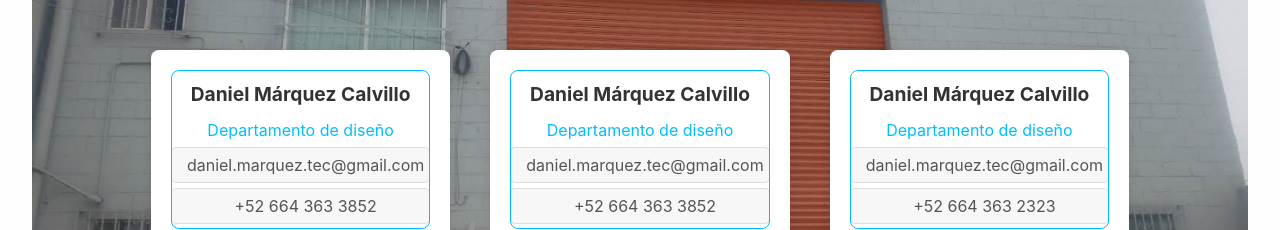
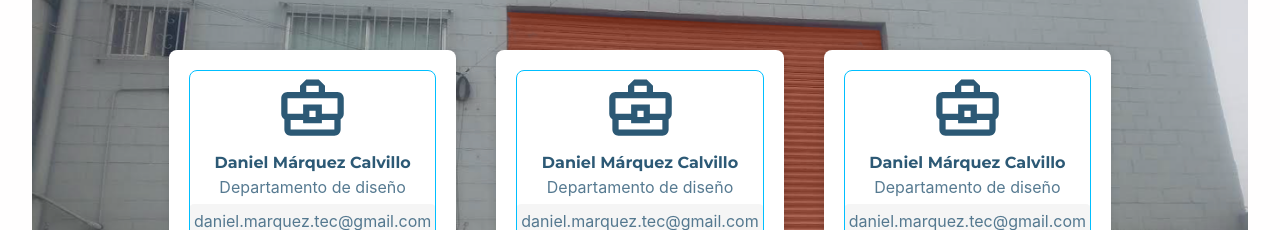
Before and after one commit to InvitationsMS/suajes-mc, a React (Vite) app: page / in a window 1280 px wide. Shown: the part 722-952 px from the top of the page. Built offline with nearby package versions, Linux system fonts and the light colour scheme.

Commit message:
feat: install mui

```diff
--- a/index.html
+++ b/index.html
@@ -7,6 +7,8 @@
     <title>Suajes MC</title>
     <!-- FONTS -->
     <link href="https://fonts.googleapis.com/css2?family=Montserrat+Alternates:wght@600&display=swap" rel="stylesheet">
+    <link href="https://fonts.googleapis.com/css2?family=Montserrat:ital,wght@0,100..900;1,100..900&family=Philosopher&display=swap" rel="stylesheet">
+
   </head>
   <body>
     <div id="root"></div>
--- a/package.json
+++ b/package.json
@@ -10,6 +10,10 @@
     "preview": "vite preview"
   },
   "dependencies": {
+    "@emotion/react": "^11.13.0",
+    "@emotion/styled": "^11.13.0",
+    "@mui/icons-material": "^5.16.6",
+    "@mui/material": "^5.16.6",
     "plop": "^4.0.1",
     "react": "^18.3.1",
     "react-dom": "^18.3.1"
--- a/src/components/molecules/ContactCard/ContactCard.scss
+++ b/src/components/molecules/ContactCard/ContactCard.scss
@@ -1,4 +1,10 @@
 /* ContactCard.scss */
+
+.services-container {
+  font-family: "Montserrat Alternates", sans-serif;
+  padding: 50px;
+}
+
 .contact-card {
   border-radius: 8px;
   padding: 20px;
@@ -11,7 +17,7 @@
 }
 
 .contact-card::before {
-  content: '';
+  content: "";
   position: absolute;
   top: 20px;
   bottom: 20px;
@@ -21,21 +27,20 @@
   border-radius: 8px;
 }
 
-.contact-card .icon {
-  font-size: 40px;
-  color: #00bfff;
-  margin-bottom: 10px;
-}
+// .contact-card .icon {
+// }
 
 .contact-card .contact-info h3 {
-  margin: 10px 0;
-  font-size: 1.2em;
-  color: #333;
+  font-family: "Montserrat", sans-serif;
+  color: #2c5975;
+  font-weight: bold;
+  font-size: 1em;
+  margin: 0;
 }
 
 .contact-card .contact-info p {
-  margin: 5px 0;
-  color: #00bfff;
+  margin: 0;
+  color: rgba(44, 89, 117, 0.8)
 }
 
 .contact-card .email,
@@ -43,20 +48,13 @@
   display: flex;
   align-items: center;
   justify-content: center;
-  background-color: #f7f7f7;
+  background: rgba(0, 0, 0, 0.04);
   border-radius: 5px;
   padding: 5px;
   margin: 5px 0;
-  border: 1px solid #ddd; /* Borde gris */
-}
-
-.contact-card .email i,
-.contact-card .phone i {
-  margin-right: 10px;
-  color: #777;
 }
 
 .contact-card .email span,
 .contact-card .phone span {
-  color: #555;
+  color: rgba(44, 89, 117, 0.8)
 }
--- a/src/components/molecules/ContactCard/ContactCard.tsx
+++ b/src/components/molecules/ContactCard/ContactCard.tsx
@@ -1,6 +1,7 @@
 // ContactCard.tsx
 import React from 'react';
 import './ContactCard.scss';
+import BusinessCenterOutlinedIcon from '@mui/icons-material/BusinessCenterOutlined';
 
 interface ContactCardProps {
   name: string;
@@ -13,21 +14,21 @@ const ContactCard: React.FC<ContactCardProps> = ({ name, department, email, phon
   return (
     <div className="contact-card">
 
-      <div className="icon">
-        <i className="fa fa-briefcase"></i> {/* Icono de maletín */}
-      </div>
+        <BusinessCenterOutlinedIcon
+          sx={{ color: '#2C5975', fontSize: '75px' }}
+        />
 
       <div className="contact-info">
         <h3>{name}</h3>
         <p>{department}</p>
 
         <div className="email">
-          <i className="fa fa-envelope"></i> {/* Icono de correo */}
+          <i className="fa fa-envelope"></i>
           <span>{email}</span>
         </div>
 
         <div className="phone">
-          <i className="fa fa-phone"></i> {/* Icono de teléfono */}
+          <i className="fa fa-phone"></i>
           <span>{phone}</span>
         </div>
 
```
Also changed, not shown: 1 other file (tests, documents, lock files or other folders).
